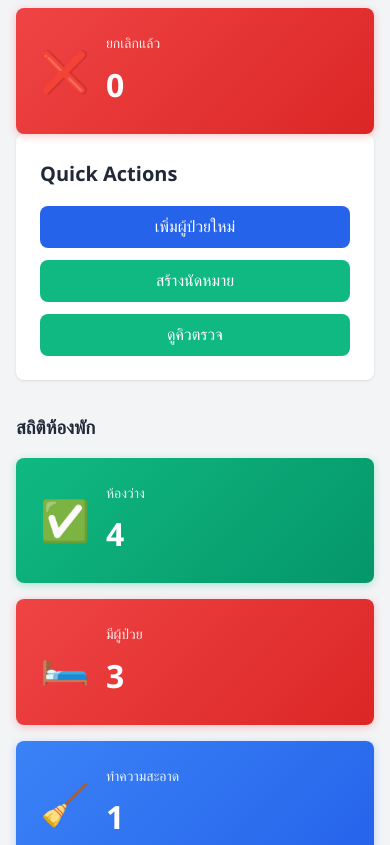
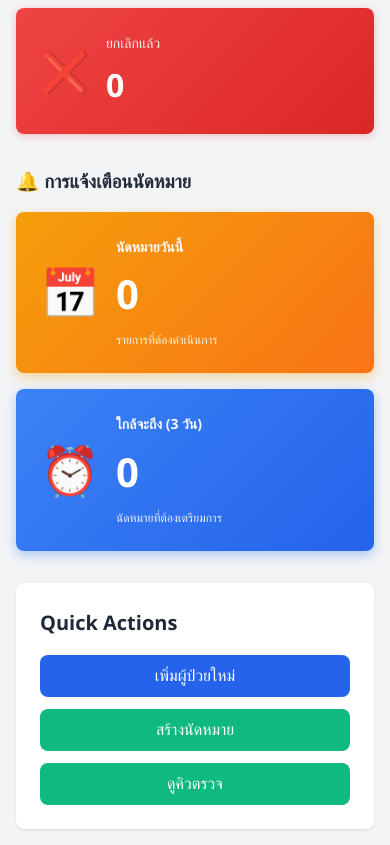
Before and after one commit to yosasasutsut/hospital-management-system, a website: page index.html in a window 390 px wide. Shown: the part 1200-2045 px from the top of the page. Drawn offline with nearby package versions, Linux system fonts and the light colour scheme.

Commit message:
feat: add appointment reminder notification badges to dashboard
Add visual notification badges for appointment reminders:
- Today's appointments card with orange gradient
- Upcoming appointments (3 days) card with blue gradient
- Large numbers for better visibility
- Badge indicators (hidden by default, will be shown when there are reminders)
- Responsive grid layout
- Modern design with shadows and gradients

UI improvements:
- Icons (📅 and ⏰) for better visual communication
- Subtle descriptions for each notification type
- Positioned above Quick Actions for immediate visibility

```diff
--- a/index.html
+++ b/index.html
@@ -140,7 +140,43 @@
                     </div>
                 </div>
 
-                <div class="quick-actions">
+                <!-- Appointment Reminders Section -->
+                <div class="appointment-reminders" style="margin-top: 2rem;">
+                    <h3>🔔 การแจ้งเตือนนัดหมาย</h3>
+                    <div style="display: grid; grid-template-columns: repeat(auto-fit, minmax(250px, 1fr)); gap: 1rem; margin-top: 1rem;">
+                        <!-- Today's Appointments -->
+                        <div style="background: linear-gradient(135deg, #f59e0b 0%, #f97316 100%); padding: 1.5rem; border-radius: var(--border-radius); color: white; box-shadow: 0 4px 12px rgba(245, 158, 11, 0.4); position: relative;">
+                            <div style="display: flex; align-items: center; gap: 1rem;">
+                                <div style="font-size: 3rem;">📅</div>
+                                <div>
+                                    <p style="margin: 0; opacity: 0.95; font-size: 0.875rem; font-weight: 600;">นัดหมายวันนี้</p>
+                                    <p style="margin: 0.25rem 0 0 0; font-size: 2.5rem; font-weight: 700;" id="todayReminders">0</p>
+                                    <p style="margin: 0.25rem 0 0 0; opacity: 0.9; font-size: 0.75rem;">รายการที่ต้องดำเนินการ</p>
+                                </div>
+                            </div>
+                            <div id="todayReminderBadge" style="position: absolute; top: 0.5rem; right: 0.5rem; background: white; color: #f59e0b; padding: 0.25rem 0.75rem; border-radius: 999px; font-weight: 700; font-size: 0.75rem; display: none;">
+                                ใหม่!
+                            </div>
+                        </div>
+
+                        <!-- Upcoming Appointments (3 days) -->
+                        <div style="background: linear-gradient(135deg, #3b82f6 0%, #2563eb 100%); padding: 1.5rem; border-radius: var(--border-radius); color: white; box-shadow: 0 4px 12px rgba(59, 130, 246, 0.4); position: relative;">
+                            <div style="display: flex; align-items: center; gap: 1rem;">
+                                <div style="font-size: 3rem;">⏰</div>
+                                <div>
+                                    <p style="margin: 0; opacity: 0.95; font-size: 0.875rem; font-weight: 600;">ใกล้จะถึง (3 วัน)</p>
+                                    <p style="margin: 0.25rem 0 0 0; font-size: 2.5rem; font-weight: 700;" id="upcomingReminders">0</p>
+                                    <p style="margin: 0.25rem 0 0 0; opacity: 0.9; font-size: 0.75rem;">นัดหมายที่ต้องเตรียมการ</p>
+                                </div>
+                            </div>
+                            <div id="upcomingReminderBadge" style="position: absolute; top: 0.5rem; right: 0.5rem; background: white; color: #3b82f6; padding: 0.25rem 0.75rem; border-radius: 999px; font-weight: 700; font-size: 0.75rem; display: none;">
+                                แจ้งเตือน
+                            </div>
+                        </div>
+                    </div>
+                </div>
+
+                <div class="quick-actions" style="margin-top: 2rem;">
                     <h3>Quick Actions</h3>
                     <div class="action-buttons">
                         <button class="btn btn-primary" onclick="showSection('patients')">เพิ่มผู้ป่วยใหม่</button>
```
